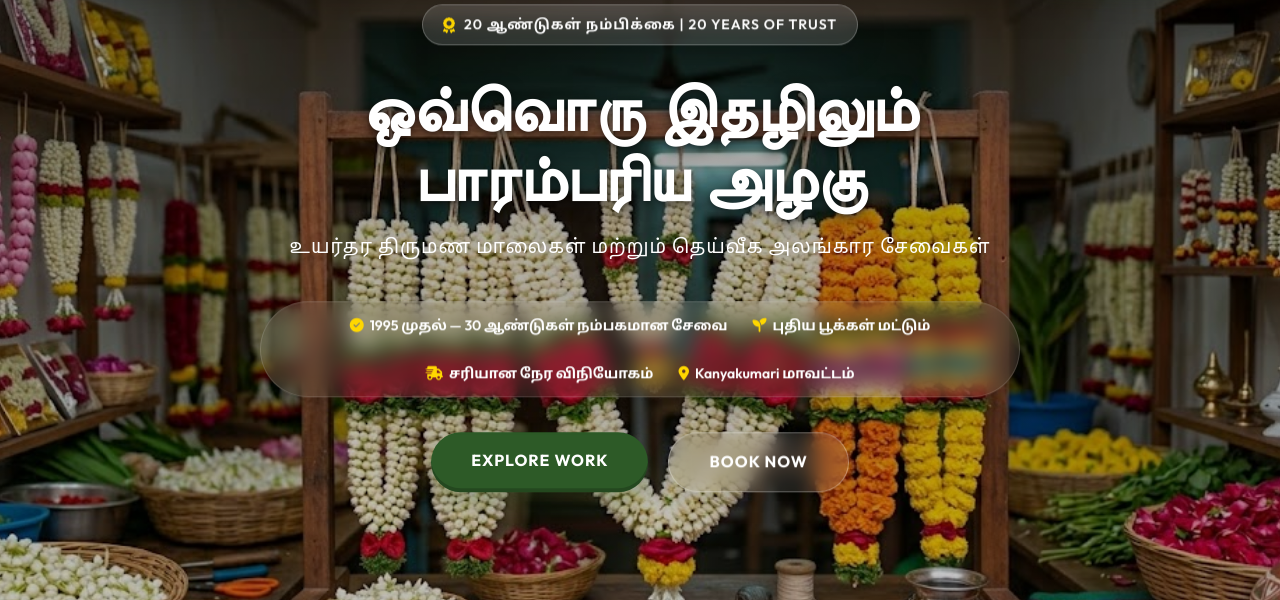
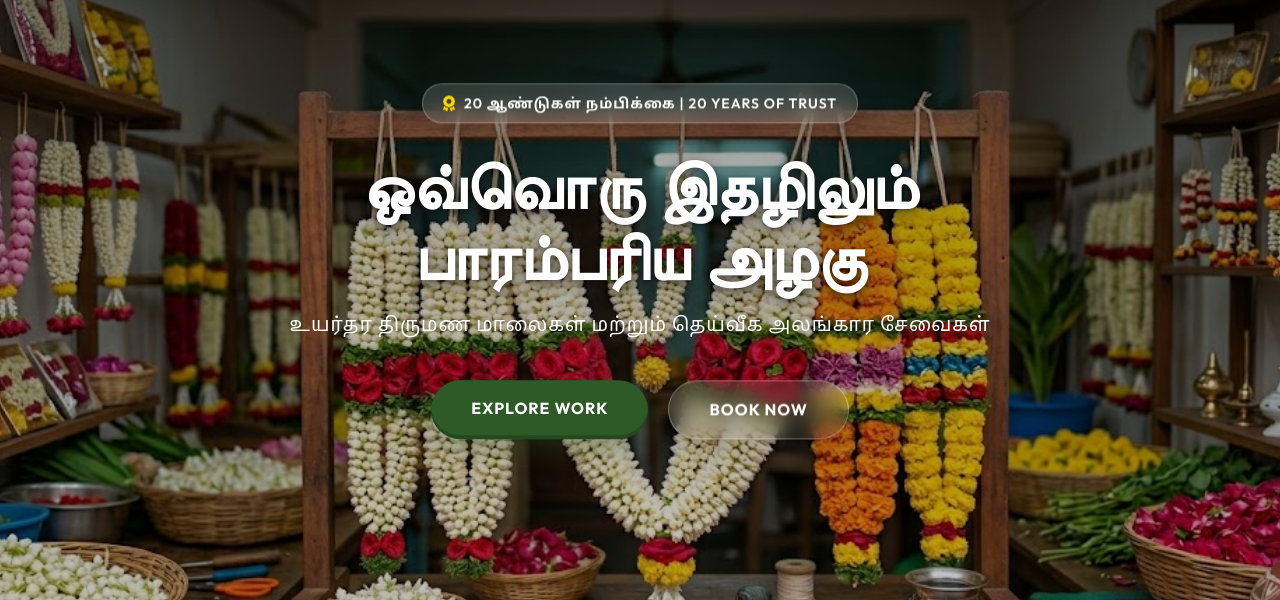
Before and after one commit to Siva7112k5/Siva_Malaragam, a plain HTML site: page index.html in a window 1280 px wide. Shown: the part 103-703 px from the top of the page. Drawn offline with nearby package versions, Linux system fonts and the light colour scheme; a web font is replaced by a local one.

Commit message:
this is my portfolio

```diff
--- a/index.html
+++ b/index.html
@@ -70,12 +70,7 @@
             </div>
             <h1 class="reveal-text">ஒவ்வொரு இதழிலும் பாரம்பரிய அழகு</h1>
             <p class="reveal-subtext">உயர்தர திருமண மாலைகள் மற்றும் தெய்வீக அலங்கார சேவைகள்</p>
-            <div class="trust-strip">
-                <span><i class="fas fa-check-circle"></i> 1995 முதல் — 30 ஆண்டுகள் நம்பகமான சேவை</span>
-                <span><i class="fas fa-seedling"></i> புதிய பூக்கள் மட்டும்</span>
-                <span><i class="fas fa-shipping-fast"></i> சரியான நேர விநியோகம்</span>
-                <span><i class="fas fa-map-marker-alt"></i> Kanyakumari மாவட்டம்</span>
-            </div>
+
             <div class="hero-btns">
                 <a href="#gallery" class="btn btn-primary">Explore Work</a>
                 <a href="#contact" class="btn btn-secondary">Book Now</a>
```
